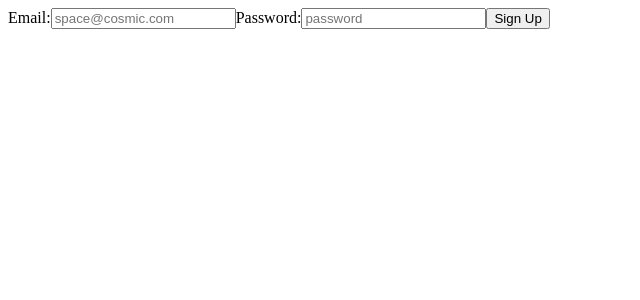
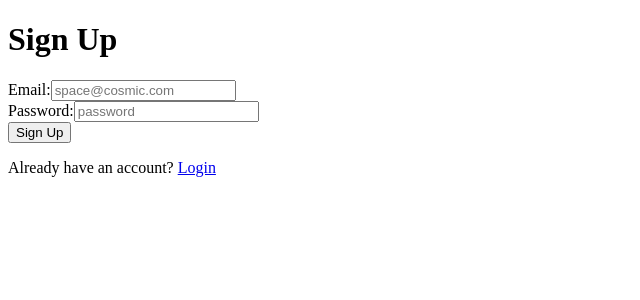
Before and after one commit to OrbicCode/Star-Dweller, a Next.js app: page / in a window 1280 px wide. Shown: the top 300 px of the page, without its empty margins (0-640 px from the left). Built offline with nearby package versions, Linux system fonts and the light colour scheme; no server answers.

Commit message:
sign up form componenet convertion and tests written

```diff
--- a/src/app/auth/signup/page.tsx
+++ b/src/app/auth/signup/page.tsx
@@ -3,6 +3,7 @@
 import { useState, useEffect, ChangeEvent } from 'react';
 import { useRouter } from 'next/navigation';
 import { supabase } from '@/utils/supabaseClient';
+import SignupForm from '@/components/auth/SignupForm/SignupForm';
 
 export default function Signup() {
   const [email, setEmail] = useState<string>('');
@@ -88,38 +89,18 @@ export default function Signup() {
 
   return (
     <div>
-      <form onSubmit={handleSubmit}>
-        <label htmlFor='email'>Email:</label>
-        <input
-          id='email'
-          name='email'
-          value={email}
-          placeholder='space@cosmic.com'
-          onChange={handleEmailChange}
-          disabled={isLoading}
-        />
-
-        {emailError ? <p>{emailError}</p> : null}
-
-        <label htmlFor='password'>Password:</label>
-        <input
-          type='password'
-          id='password'
-          name='password'
-          value={password}
-          placeholder='password'
-          onChange={handlePasswordChange}
-          disabled={isLoading}
-        />
-
-        {passwordError ? <p>{passwordError}</p> : null}
-
-        <button aria-label='Sign Up Button' disabled={isLoading}>
-          {isLoading ? 'Signing Up...' : 'Sign Up'}
-        </button>
-
-        {message ? <p>{message}</p> : null}
-      </form>
+      <h1>Sign Up</h1>
+      <SignupForm
+        email={email}
+        password={password}
+        emailError={emailError}
+        passwordError={passwordError}
+        isLoading={isLoading}
+        message={message}
+        onEmailChange={handleEmailChange}
+        onPasswordChange={handlePasswordChange}
+        onSubmit={handleSubmit}
+      />
     </div>
   );
 }
--- /dev/null
+++ b/src/components/auth/SignupForm/SignupForm.tsx
@@ -0,0 +1,66 @@
+interface SignupFormProps {
+  email: string;
+  password: string;
+  emailError: string | null;
+  passwordError: string | null;
+  isLoading: boolean;
+  message: string | null;
+  onEmailChange: (e: React.ChangeEvent<HTMLInputElement>) => void;
+  onPasswordChange: (e: React.ChangeEvent<HTMLInputElement>) => void;
+  onSubmit: (e: React.FormEvent<HTMLFormElement>) => void;
+}
+
+export default function SignupForm({
+  email,
+  password,
+  emailError,
+  passwordError,
+  isLoading,
+  message,
+  onEmailChange,
+  onPasswordChange,
+  onSubmit,
+}: SignupFormProps) {
+  return (
+    <form onSubmit={onSubmit} aria-label='Signup Form'>
+      <div>
+        <label htmlFor='email'>Email:</label>
+        <input
+          id='email'
+          name='email'
+          value={email}
+          placeholder='space@cosmic.com'
+          onChange={onEmailChange}
+          disabled={isLoading}
+        />
+
+        {emailError ? <p>{emailError}</p> : null}
+      </div>
+
+      <div>
+        <label htmlFor='password'>Password:</label>
+        <input
+          type='password'
+          id='password'
+          name='password'
+          value={password}
+          placeholder='password'
+          onChange={onPasswordChange}
+          disabled={isLoading}
+        />
+
+        {passwordError ? <p>{passwordError}</p> : null}
+      </div>
+
+      <button aria-label='Sign Up Button' disabled={isLoading}>
+        {isLoading ? 'Signing Up...' : 'Sign Up'}
+      </button>
+
+      {message ? <p>{message}</p> : null}
+
+      <p>
+        Already have an account? <a href='#'>Login</a>
+      </p>
+    </form>
+  );
+}
```
Also changed, not shown: src/components/auth/SignupForm/SignupForm.module.css (added), 2 other files (tests, documents, lock files or other folders).
